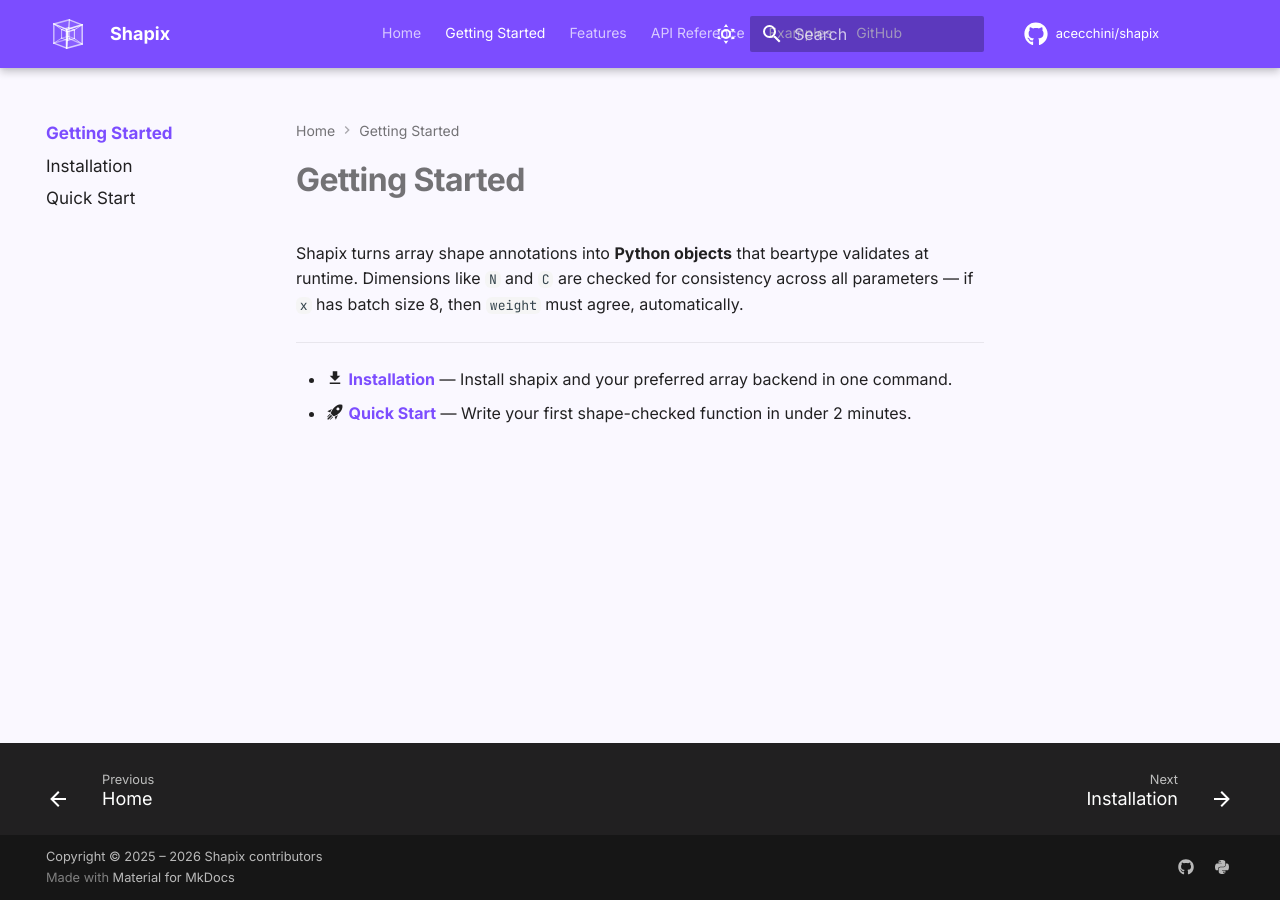
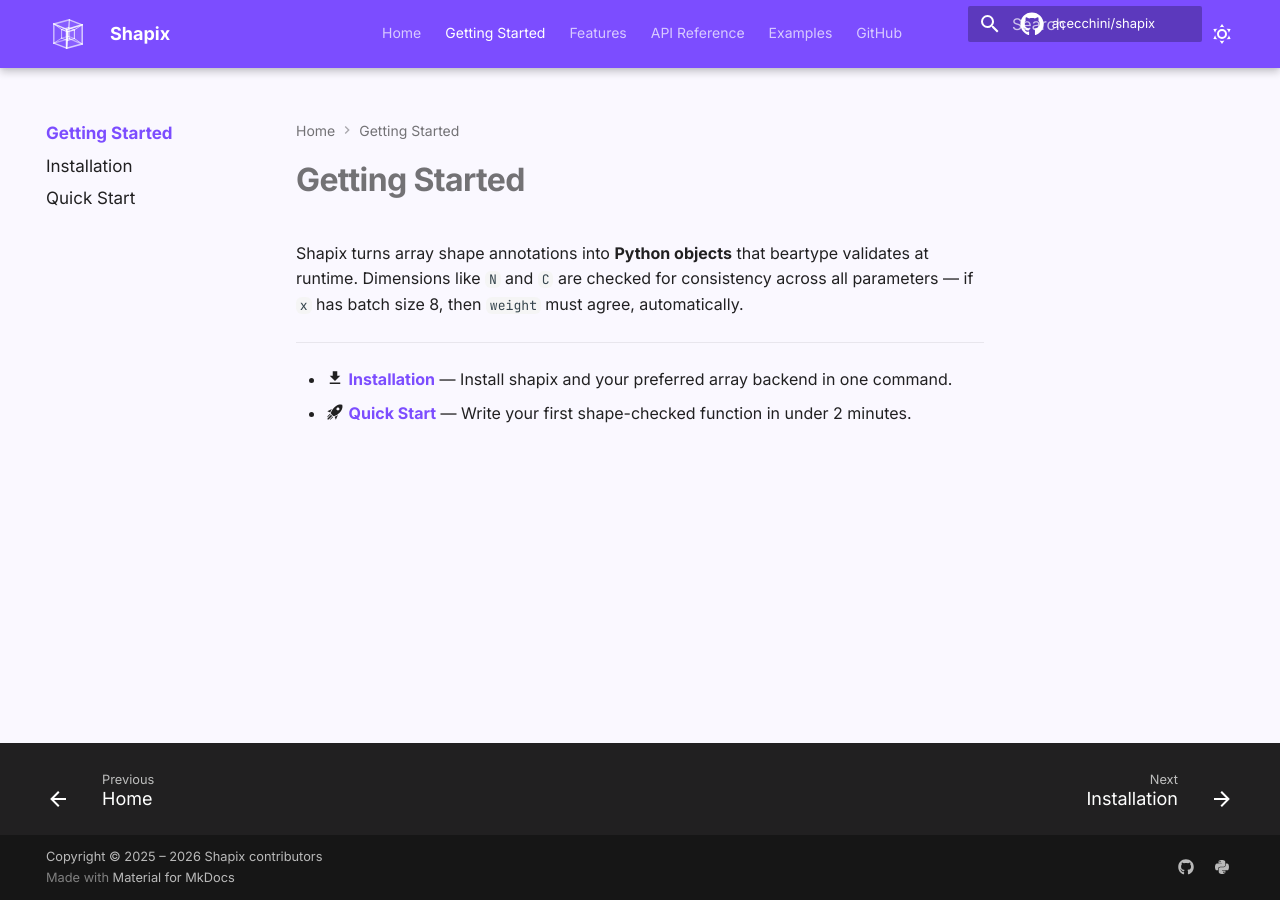
Before and after one commit to acecchini/shapix, an MkDocs documentation site: the page built from docs/getting-started/index.md, in a window 1280 px wide. Built offline with MkDocs 1.6.1 and Material for MkDocs 9.7.7, drawn with Linux system fonts in a browser that asks for light colours; comment, search, counter and statistics services are not loaded.

Commit message:
Pin search + repo icons absolutely to right edge, prevent tab overlap

```diff
--- a/docs/stylesheets/extra.css
+++ b/docs/stylesheets/extra.css
@@ -60,14 +60,22 @@
   justify-content: center;
 }
 
-/* Keep search + header icons above tabs overlay */
+/* Pin search + repo to right edge, above tabs */
+.md-header__inner {
+  position: relative;
+}
+
 .md-search {
-  position: relative;
+  position: absolute;
+  right: 2.4rem;
+  top: 0;
   z-index: 4;
 }
 
 .md-header__source {
-  position: relative;
+  position: absolute;
+  right: 0.4rem;
+  top: 0;
   z-index: 4;
 }
 
```
